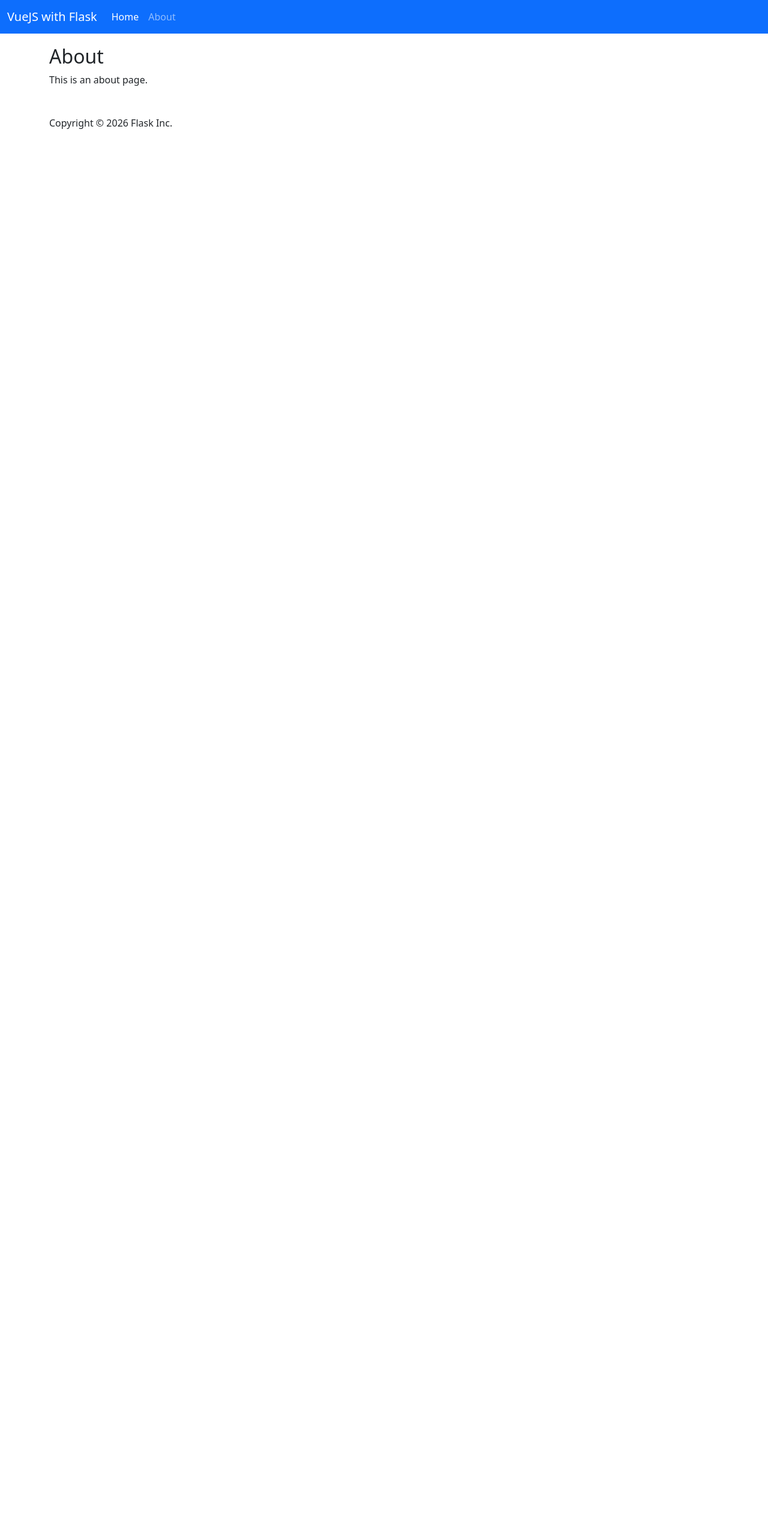
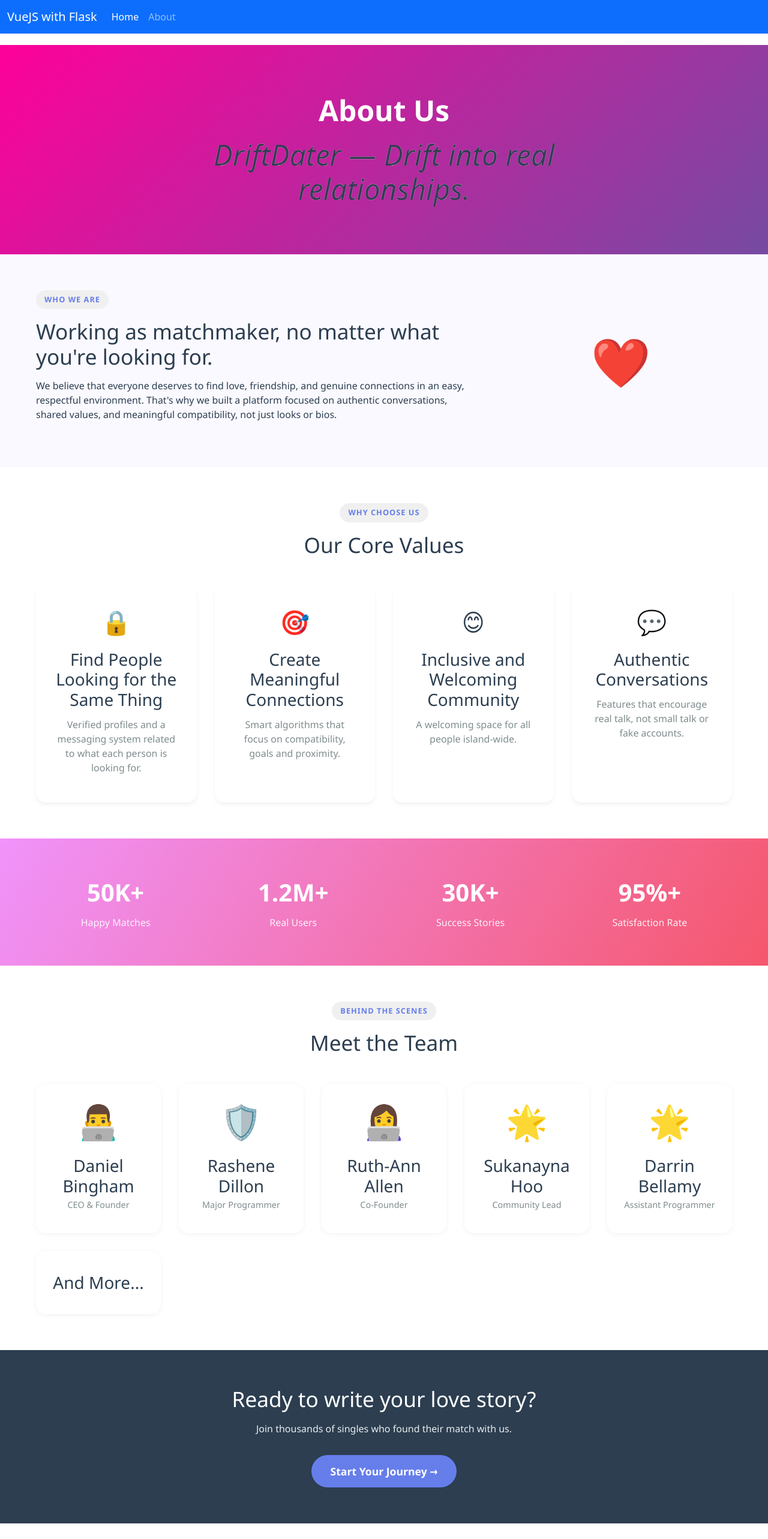
Before and after one commit to ruthbak/info3180-group-project, a Vue app: page /about in a window 1280 px wide. Shown: the top 2566 px of the page at 60% size. Before the commit the page ends 800 px from the top, so only its background shows below. Built offline with nearby package versions, Linux system fonts and the light colour scheme.

Commit message:
Updated AboutView

```diff
--- a/src/views/AboutView.vue
+++ b/src/views/AboutView.vue
@@ -1,9 +1,389 @@
 <template>
-  <div class="about container">
-    <h2>About</h2>
-    <p>This is an about page.</p>
+  <div class="about-page">
+    <!-- Hero Section -->
+    <section class="hero">
+      <div class="hero-content">
+        <h1 class="hero-title">About Us</h1>
+        <h2 class="hero-subtitle">
+          <i>DriftDater — Drift into real relationships.</i>
+        </h2>
+      </div>
+    </section>
+
+    <!-- Mission Section -->
+    <section class="mission">
+      <div class="container">
+        <div class="mission-grid">
+          <div class="mission-text">
+            <span class="tag">Who We Are</span>
+            <h2>Working as matchmaker, no matter what you're looking for.</h2>
+            <p>
+              We believe that everyone deserves to find love, friendship, and genuine connections in an easy, respectful environment.
+              That's why we built a platform focused on authentic conversations, shared values,
+              and meaningful compatibility, not just looks or bios.
+            </p>
+          </div>
+          <div class="mission-icon">
+            <span class="icon-heart">❤️</span>
+          </div>
+        </div>
+      </div>
+    </section>
+
+    <!-- Values Section -->
+    <section class="values">
+      <div class="container">
+        <div class="section-header">
+          <span class="tag">Why Choose Us</span>
+          <h2>Our Core Values</h2>
+        </div>
+        <div class="values-grid">
+          <div
+            v-for="value in coreValues"
+            :key="value.title"
+            class="value-card"
+          >
+            <div class="value-icon">{{ value.icon }}</div>
+            <h3>{{ value.title }}</h3>
+            <p>{{ value.description }}</p>
+          </div>
+        </div>
+      </div>
+    </section>
+
+    <!-- Stats Section -->
+    <section class="stats">
+      <div class="container">
+        <div class="stats-grid">
+          <div
+            v-for="stat in statistics"
+            :key="stat.label"
+            class="stat-item"
+          >
+            <div class="stat-number">{{ stat.number }}+</div>
+            <div class="stat-label">{{ stat.label }}</div>
+          </div>
+        </div>
+      </div>
+    </section>
+
+    <!-- Team Section (Optional) -->
+    <section class="team">
+      <div class="container">
+        <div class="section-header">
+          <span class="tag">Behind the Scenes</span>
+          <h2>Meet the Team</h2>
+        </div>
+        <div class="team-grid">
+          <div
+            v-for="member in teamMembers"
+            :key="member.name"
+            class="team-card"
+          >
+            <div class="team-avatar">{{ member.avatar }}</div>
+            <h3>{{ member.name }}</h3>
+            <p>{{ member.role }}</p>
+          </div>
+        </div>
+      </div>
+    </section>
+
+    <!-- CTA Section -->
+    <section class="cta">
+      <div class="container">
+        <h2>Ready to write your love story?</h2>
+        <p>Join thousands of singles who found their match with us.</p>
+        <button class="btn-primary" @click="openRegisterView">Start Your Journey →</button>
+      </div>
+    </section>
   </div>
 </template>
 
-<style>
+<script>
+export default {
+  name: 'AboutPage',
+  data() {
+    return {
+      coreValues: [
+        {
+          icon: '🔒',
+          title: 'Find People Looking for the Same Thing',
+          description: 'Verified profiles and a messaging system related to what each person is looking for.'
+        },
+        {
+          icon: '🎯',
+          title: 'Create Meaningful Connections',
+          description: 'Smart algorithms that focus on compatibility, goals and proximity.'
+        },
+        {
+          icon: '😊',
+          title: 'Inclusive and Welcoming Community',
+          description: 'A welcoming space for all people island-wide.'
+        },
+        {
+          icon: '💬',
+          title: 'Authentic Conversations',
+          description: 'Features that encourage real talk, not small talk or fake accounts.'
+        }
+      ],
+      statistics: [
+        { number: '50K', label: 'Happy Matches' },
+        { number: '1.2M', label: ' Real Users' },
+        { number: '30K', label: 'Success Stories' },
+        { number: '95%', label: 'Satisfaction Rate' }
+      ],
+      teamMembers: [
+        { name: 'Daniel Bingham', role: 'CEO & Founder', avatar: '👨‍💻' },
+        { name: 'Rashene Dillon', role: 'Major Programmer', avatar: '🛡️' },
+        { name: 'Ruth-Ann Allen', role: 'Co-Founder', avatar: '👩‍💻' },
+        { name: 'Sukanayna Hoo', role: 'Community Lead', avatar: '🌟' },
+        { name: 'Darrin Bellamy', role: 'Assistant Programmer', avatar: '🌟' },
+        { name: 'And More...', role: ' ', avatar: ' ' }
+      ]
+    };
+  },
+  methods: {
+    openRegisterView() {
+      import('./RegisterView.vue');
+    }
+  }
+};
+</script>
+
+<style scoped>
+.about-page {
+  font-family: 'Segoe UI', Tahoma, Geneva, Verdana, sans-serif;
+  color: #2c3e50;
+}
+
+.container {
+  max-width: 1200px;
+  margin: 0 auto;
+  padding: 0 20px;
+}
+
+/* Hero Section */
+.hero {
+  background: linear-gradient(135deg, #fe019a 0%, #764ba2 100%);
+  color: white;
+  padding: 80px 20px;
+  text-align: center;
+}
+
+.hero-title {
+  font-size: 3rem;
+  margin-bottom: 1rem;
+  font-weight: 700;
+}
+
+.hero-subtitle {
+  font-size: 3rem;
+  opacity: 0.95;
+  max-width: 600px;
+  margin: 0 auto;
+  -webkit-text-stroke-width: 0.2px;
+  -webkit-text-stroke-color: white;
+}
+
+/* Common Section Styles */
+section {
+  padding: 60px 20px;
+}
+
+.section-header {
+  text-align: center;
+  margin-bottom: 48px;
+}
+
+.tag {
+  display: inline-block;
+  background: #f0f0f0;
+  padding: 6px 14px;
+  border-radius: 20px;
+  font-size: 0.8rem;
+  font-weight: 600;
+  color: #667eea;
+  text-transform: uppercase;
+  letter-spacing: 1px;
+  margin-bottom: 1rem;
+}
+
+h2 {
+  font-size: 2.2rem;
+  margin-bottom: 1rem;
+  color: #2c3e50;
+}
+
+/* Mission Section */
+.mission {
+  background: #faf9ff;
+}
+
+.mission-grid {
+  display: flex;
+  align-items: center;
+  gap: 48px;
+}
+
+.mission-text {
+  flex: 2;
+}
+
+.mission-icon {
+  flex: 1;
+  text-align: center;
+  font-size: 5rem;
+}
+
+/* Values Grid */
+.values-grid {
+  display: grid;
+  grid-template-columns: repeat(auto-fit, minmax(250px, 1fr));
+  gap: 30px;
+}
+
+.value-card {
+  background: white;
+  padding: 30px;
+  border-radius: 16px;
+  box-shadow: 0 4px 6px rgba(0, 0, 0, 0.05);
+  transition: transform 0.2s, box-shadow 0.2s;
+  text-align: center;
+}
+
+.value-card:hover {
+  transform: translateY(-5px);
+  box-shadow: 0 8px 20px rgba(0, 0, 0, 0.1);
+}
+
+.value-icon {
+  font-size: 2.5rem;
+  margin-bottom: 1rem;
+}
+
+.value-card h3 {
+  margin-bottom: 0.75rem;
+  color: #2c3e50;
+}
+
+.value-card p {
+  color: #7f8c8d;
+  line-height: 1.5;
+}
+
+/* Stats Section */
+.stats {
+  background: linear-gradient(120deg, #f093fb 0%, #f5576c 100%);
+  color: white;
+}
+
+.stats-grid {
+  display: flex;
+  justify-content: space-around;
+  flex-wrap: wrap;
+  gap: 30px;
+  text-align: center;
+}
+
+.stat-number {
+  font-size: 2.5rem;
+  font-weight: 700;
+  margin-bottom: 0.5rem;
+}
+
+.stat-label {
+  font-size: 1rem;
+  opacity: 0.9;
+}
+
+/* Team Grid */
+.team-grid {
+  display: grid;
+  grid-template-columns: repeat(auto-fit, minmax(200px, 1fr));
+  gap: 30px;
+}
+
+.team-card {
+  text-align: center;
+  padding: 20px;
+  background: white;
+  border-radius: 16px;
+  box-shadow: 0 2px 8px rgba(0, 0, 0, 0.05);
+}
+
+.team-avatar {
+  font-size: 3.5rem;
+  margin-bottom: 1rem;
+}
+
+.team-card h3 {
+  margin-bottom: 0.25rem;
+  color: #2c3e50;
+}
+
+.team-card p {
+  color: #7f8c8d;
+  font-size: 0.9rem;
+}
+
+/* CTA Section */
+.cta {
+  background: #2c3e50;
+  color: white;
+  text-align: center;
+}
+
+.cta h2 {
+  color: white;
+  margin-bottom: 1rem;
+}
+
+.cta p {
+  margin-bottom: 2rem;
+  opacity: 0.9;
+}
+
+.btn-primary {
+  background: #667eea;
+  color: white;
+  border: none;
+  padding: 14px 32px;
+  font-size: 1.1rem;
+  font-weight: 600;
+  border-radius: 50px;
+  cursor: pointer;
+  transition: background 0.2s, transform 0.1s;
+}
+
+.btn-primary:hover {
+  background: #5a67d8;
+}
+
+.btn-primary:active {
+  transform: scale(0.98);
+}
+
+/* Responsive */
+@media (max-width: 768px) {
+  .hero-title {
+    font-size: 2rem;
+  }
+
+  .hero-subtitle {
+    font-size: 1rem;
+  }
+
+  .mission-grid {
+    flex-direction: column;
+    text-align: center;
+  }
+
+  h2 {
+    font-size: 1.6rem;
+  }
+
+  section {
+    padding: 40px 20px;
+  }
+}
 </style>
```
